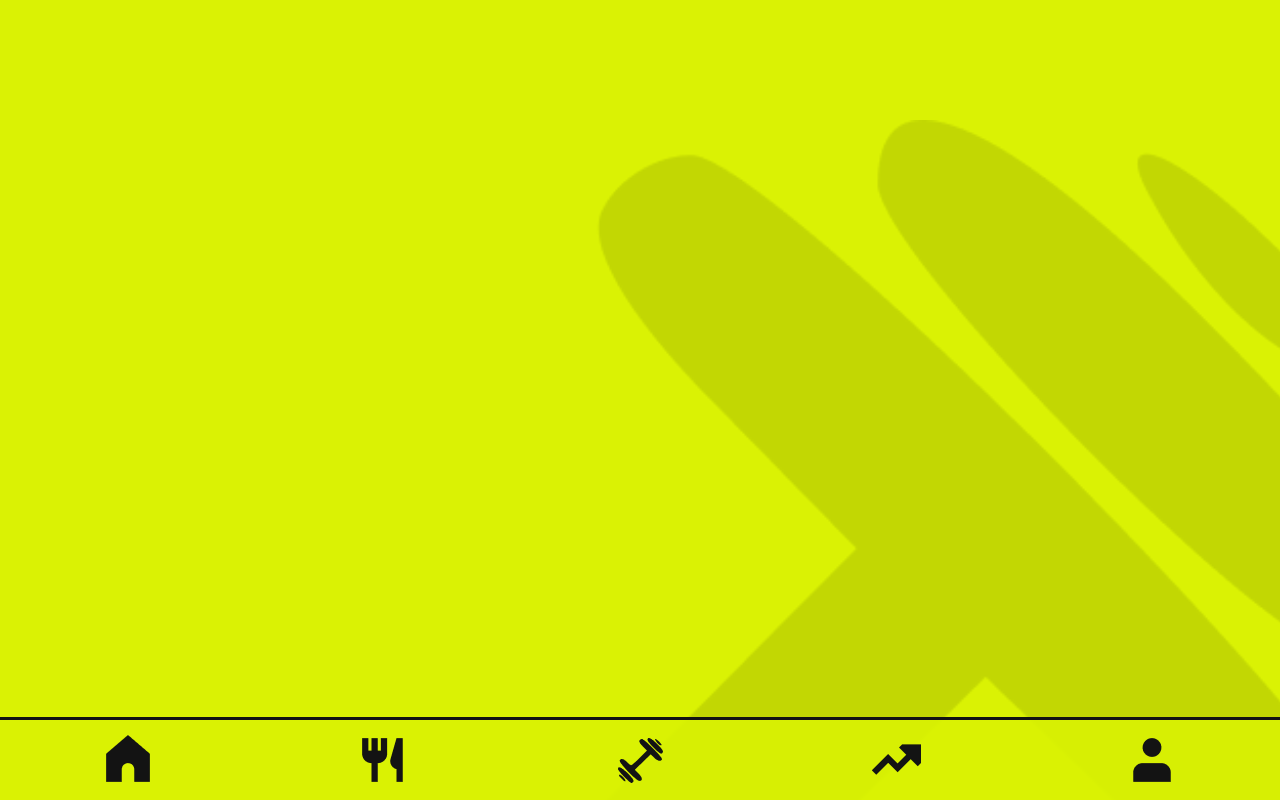
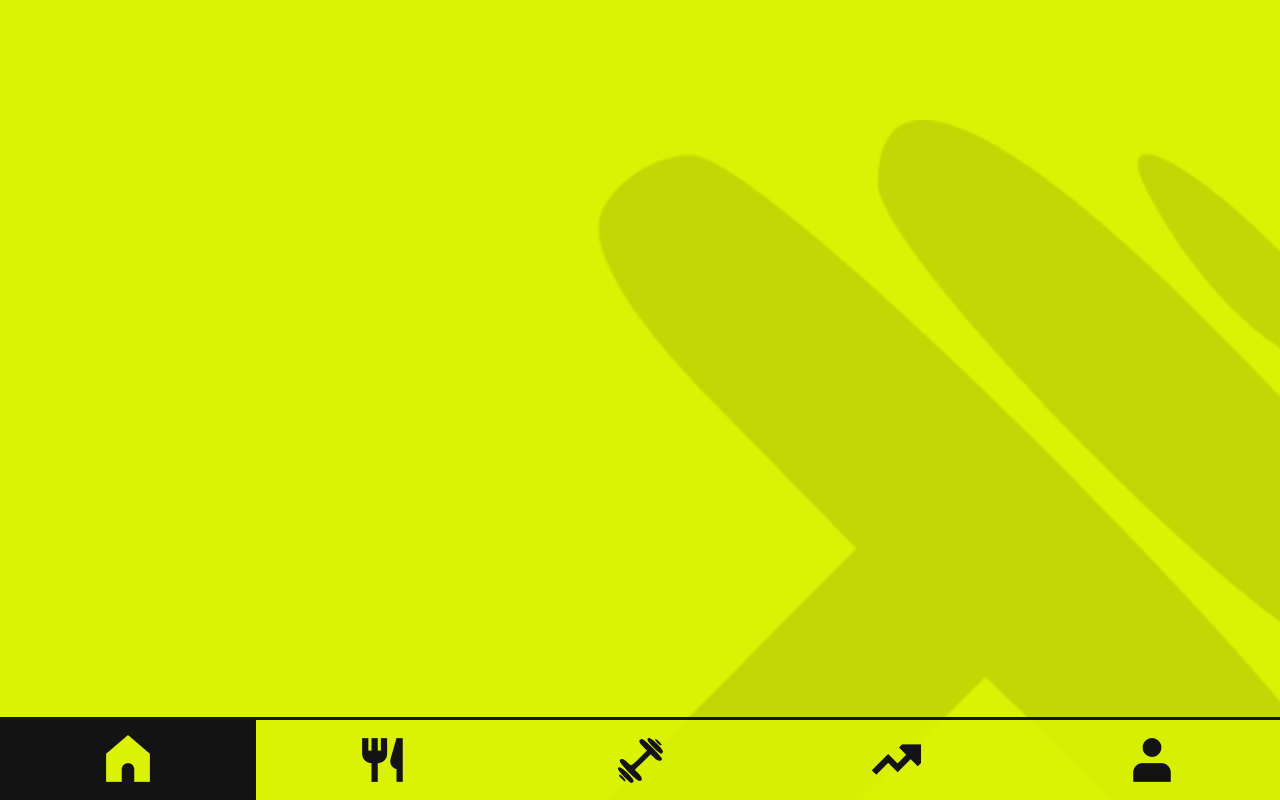
Before and after one commit to Entra-21/neomax-frontend, an Angular app: page / in a window 1280 px wide. Built offline with nearby package versions, Linux system fonts and the light colour scheme.

Commit message:
Add footer routing animations and services

```diff
--- a/package.json
+++ b/package.json
@@ -19,7 +19,7 @@
     "@angular/platform-browser": "^17.1.0",
     "@angular/platform-browser-dynamic": "^17.1.0",
     "@angular/platform-server": "^17.1.0",
-    "@angular/router": "^17.1.0",
+    "@angular/router": "^17.1.3",
     "@angular/ssr": "^17.1.2",
     "express": "^4.18.2",
     "rxjs": "~7.8.0",
--- a/src/app/app.routes.ts
+++ b/src/app/app.routes.ts
@@ -1,3 +1,4 @@
 import { Routes } from '@angular/router';
+import { HomeComponent } from './components/home/home.component';
 
-export const routes: Routes = [];
+export const routes: Routes = [{ path: 'home', component: HomeComponent }];
--- a/src/app/components/footer/footer.component.css
+++ b/src/app/components/footer/footer.component.css
@@ -17,3 +17,7 @@
     justify-content: center;
     align-items: center;
 }
+
+.selected {
+    background-color: var(--black);
+}
--- a/src/app/components/footer/footer.component.html
+++ b/src/app/components/footer/footer.component.html
@@ -1,17 +1,17 @@
 <div class="footer">
-  <div class="footer__block --home">
-    <img src="../../../assets/home.png" alt="" class="icon" />
+  <div class="footer__block --home" [ngClass]="{selected: routeSelected === 'home'}" (click)="navigateToRoute('home')">
+    <img [src]="routeSelected !== 'home' ? '../../../assets/home.png' : '../../../assets/home-dark.png'" alt="" class="icon" />
   </div>
-  <div class="footer__block --diet">
-    <img src="../../../assets/diet.png" alt="" class="icon" />
+  <div class="footer__block --diet" [ngClass]="{selected: routeSelected === 'diet'}" (click)="navigateToRoute('diet')">
+    <img [src]="routeSelected !== 'diet' ? '../../../assets/diet.png' : '../../../assets/diet-dark.png'" alt="" class="icon" />
   </div>
-  <div class="footer__block --logo">
-    <img src="../../../assets/logo.png" alt="" class="icon" />
+  <div class="footer__block --workouts" [ngClass]="{selected: routeSelected === 'workouts'}" (click)="navigateToRoute('workouts')">
+    <img [src]="routeSelected !== 'workouts' ? '../../../assets/logo.png' : '../../../assets/logo-dark.png'" alt="" class="icon" />
   </div>
-  <div class="footer__block --results">
-    <img src="../../../assets/results.png" alt="" class="icon" />
+  <div class="footer__block --results" [ngClass]="{selected: routeSelected === 'results'}" (click)="navigateToRoute('results')">
+    <img [src]="routeSelected !== 'results' ? '../../../assets/results.png' : '../../../assets/results-dark.png'" alt="" class="icon" />
   </div>
-  <div class="footer__block --profile">
-    <img src="../../../assets/profile.png" alt="" class="icon" />
+  <div class="footer__block --profile" [ngClass]="{selected: routeSelected === 'profile'}" (click)="navigateToRoute('profile')">
+    <img [src]="routeSelected !== 'profile' ? '../../../assets/profile.png' : '../../../assets/profile-dark.png'" alt="" class="icon" />
   </div>
 </div>
--- a/src/app/components/footer/footer.component.ts
+++ b/src/app/components/footer/footer.component.ts
@@ -1,13 +1,27 @@
+import { CommonModule } from '@angular/common';
 import { Component } from '@angular/core';
+import { Router } from '@angular/router';
 
 @Component({
   selector: 'app-footer',
   standalone: true,
-  imports: [],
+  imports: [CommonModule],
   templateUrl: './footer.component.html',
   styleUrl: './footer.component.css'
 })
 
 export class FooterComponent {
 
+  routeSelected: string = 'home'
+
+  constructor(private router: Router) { }
+
+
+
+  navigateToRoute(route: string) {
+    this.router.navigate([`${route}`]);
+    if (this.routeSelected !== route) {
+      this.routeSelected = route;
+    }
+  }
 }
--- /dev/null
+++ b/src/app/components/home/home.component.html
@@ -0,0 +1 @@
+<p>home works!</p>
```
Also changed, not shown: src/app/components/home/home.component.ts (added, +12 -0 lines), src/app/components/footer/home.png (deleted), src/app/components/home/home.component.css (added), 1 other file (tests, documents, lock files or other folders).
